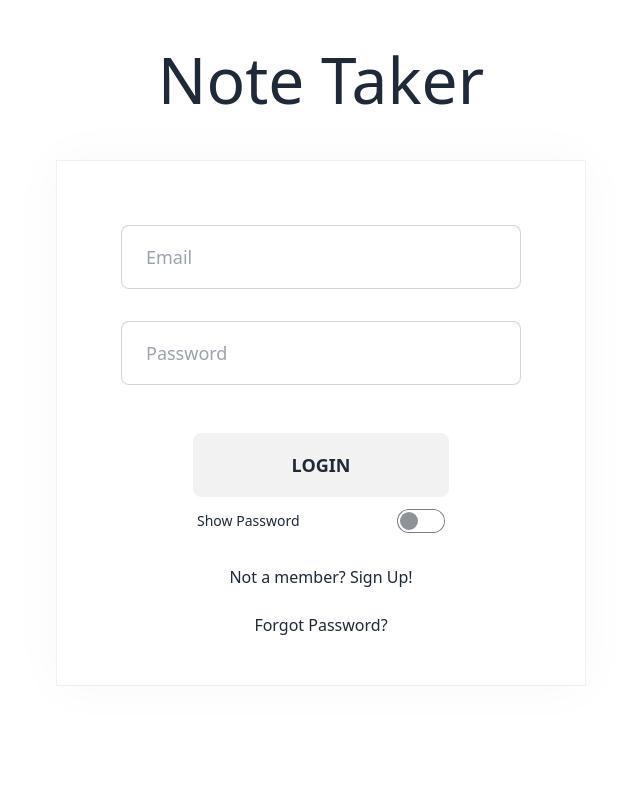
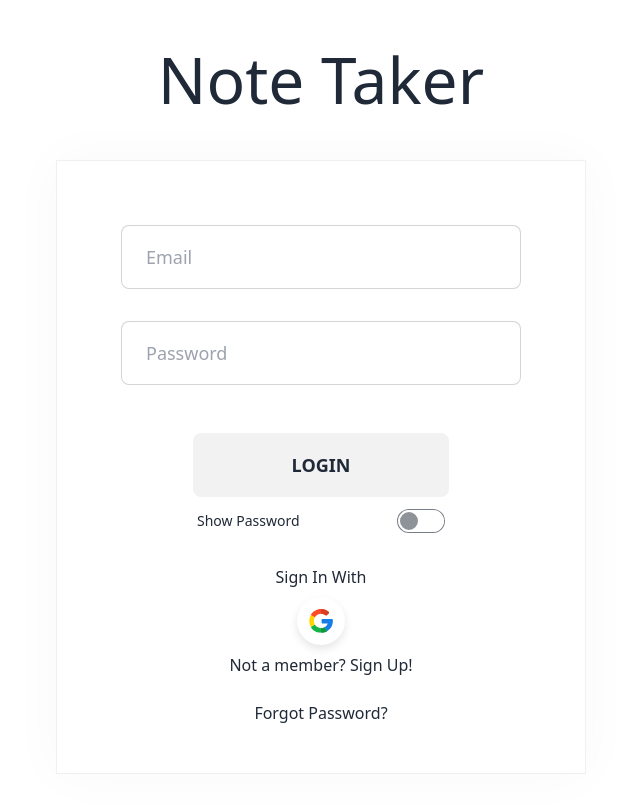
Before and after one commit to adam-brannon09/note_taker_2, a React (Create React App) app: page / in a window 1280 px wide. Shown: the top 812 px of the page, without its empty margins (319-959 px from the left). Built offline with nearby package versions, Linux system fonts and the light colour scheme.

Commit message:
added google oauth for login with google account

```diff
--- /dev/null
+++ b/src/components/OAuth.jsx
@@ -0,0 +1,48 @@
+import { useLocation, useNavigate } from 'react-router-dom'
+import { getAuth, signInWithPopup, GoogleAuthProvider } from 'firebase/auth'
+import { doc, setDoc, getDoc, serverTimestamp } from 'firebase/firestore'
+import { db } from '../firebase.config'
+import { toast } from 'react-toastify'
+import googleIcon from '../assets/svg/googleIcon.svg'
+
+function OAuth() {
+    const navigate = useNavigate()
+    const location = useLocation()
+
+    const onGoogleClick = async () => {
+        try {
+            const auth = getAuth()
+            const provider = new GoogleAuthProvider()
+            const result = await signInWithPopup(auth, provider)
+            const user = result.user
+
+            // Check for user
+            const docRef = doc(db, 'users', user.uid)
+            const docSnap = await getDoc(docRef)
+
+            // If user, doesn't exist, create user
+            if (!docSnap.exists()) {
+                await setDoc(doc(db, 'users', user.uid), {
+                    name: user.displayName,
+                    email: user.email,
+                    timestamp: serverTimestamp(),
+                })
+            }
+            navigate('/note')
+        } catch (error) {
+
+            toast.error('Could not authorize with Google')
+        }
+    }
+
+    return (
+        <div className='socialLogin'>
+            <p>Sign {location.pathname === '/sign-up' ? 'Up' : 'In'} With </p>
+            <button className='socialIconDiv' onClick={onGoogleClick}>
+                <img className='socialIconImg' src={googleIcon} alt='google' />
+            </button>
+        </div>
+    )
+}
+
+export default OAuth
--- a/src/index.css
+++ b/src/index.css
@@ -142,3 +142,28 @@
 .actionIcon {
 	cursor: pointer;
 }
+
+.socialLogin {
+	margin-top: 0;
+	display: flex;
+	flex-direction: column;
+	align-items: center;
+}
+
+.socialIconDiv {
+	cursor: pointer;
+	display: flex;
+	justify-content: center;
+	align-items: center;
+	padding: 0.75rem;
+	margin: 0.5rem;
+	width: 3rem;
+	height: 3rem;
+	background-color: #ffffff;
+	border-radius: 50%;
+	box-shadow: 0 4px 8px 0 rgba(0, 0, 0, 0.1);
+}
+
+.socialIconImg {
+	width: 100%;
+}
--- a/src/pages/ForgotPassword.jsx
+++ b/src/pages/ForgotPassword.jsx
@@ -30,7 +30,6 @@
 
         <div className="welcome" >
             <h1 className="title">Forgot Password</h1>
-
             <div >
                 <form onSubmit={handleSubmit} className="formContainer">
                     <label className="form-control">
--- a/src/pages/SignIn.jsx
+++ b/src/pages/SignIn.jsx
@@ -2,6 +2,7 @@
 import { Link, useNavigate } from "react-router-dom"
 import { toast } from 'react-toastify'
 import { getAuth, signInWithEmailAndPassword } from "firebase/auth"
+import OAuth from "../components/OAuth"
 
 
 
@@ -83,6 +84,8 @@
                         </div>
                     </div>
                     <br />
+                    {/* <Link to='/sign-up'>Not a member? Sign Up!</Link> */}
+                    <OAuth />
                     <Link to='/sign-up'>Not a member? Sign Up!</Link>
                     <br />
                     <Link to='/forgot-password'>Forgot Password?</Link>
--- a/src/pages/SignUp.jsx
+++ b/src/pages/SignUp.jsx
@@ -5,6 +5,7 @@
 import { getAuth, createUserWithEmailAndPassword, updateProfile } from "firebase/auth"
 import { doc, setDoc } from "firebase/firestore"
 import { db } from "../firebase.config"
+import OAuth from "../components/OAuth"
 
 function SignUp() {
     const [showPassword, setShowPassword] = useState(false)
@@ -79,7 +80,7 @@
                         <button className="btn btn-lg btn-wide">
                             Register
                         </button>
-                        <div className="form-control mt-1">
+                        <div className="form-control mt-2">
                             <label className="label cursor-pointer">
                                 <span className="label-text">Show Password</span>
                                 <input
@@ -92,7 +93,9 @@
                         </div>
                     </div>
                     <br />
-                    <Link to='/'>Already a member? Sign In!</Link>
+
+                    <OAuth />
+                    <Link to='/' className="mt-1">Already a member? Sign In!</Link>
 
 
                 </form>
```
Also changed, not shown: src/assets/svg/googleIcon.svg (added).
